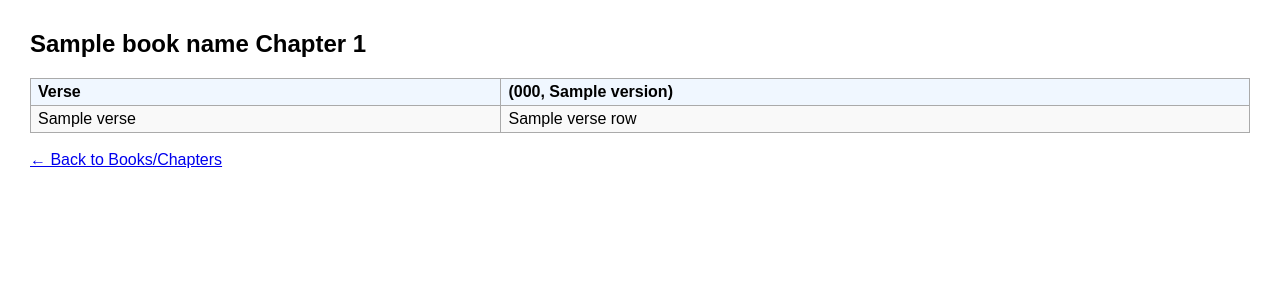
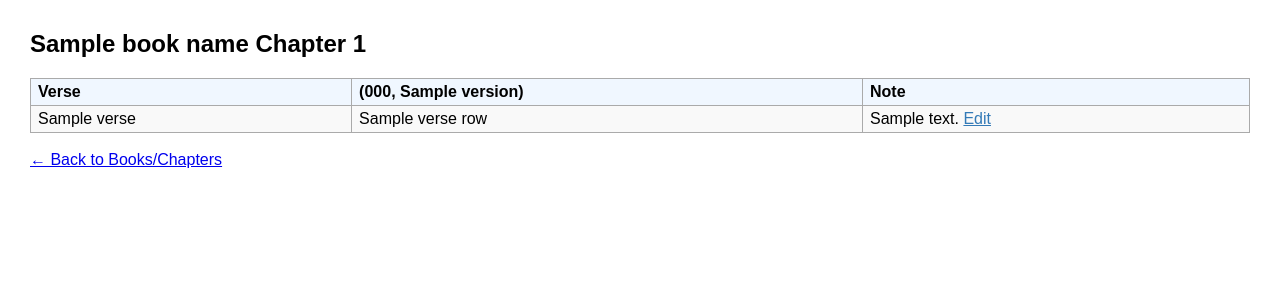
Before and after one commit to zhulu248/bible-app, a Flask app: template templates/chapter_multi.html in a window 1280 px wide. Shown: the top 300 px of the page. Run offline with Flask 3, Linux system fonts and the light colour scheme; the template is opened without the code that fills it: most values are stand-ins (such as "Sample title", 1, 10 or a date in 2020).

Commit message:
Add note-taking feature and improvements

```diff
--- a/app_multi.py
+++ b/app_multi.py
@@ -1,10 +1,11 @@
-from flask import Flask, render_template, g, request, url_for, redirect
+from flask import Flask, render_template, g, request, jsonify
 import sqlite3
 from pathlib import Path
 
 app = Flask(__name__)
 BASE_DIR = Path(__file__).resolve().parent
 DATABASE = BASE_DIR / "kjv.db"
+NOTES_DB = BASE_DIR / "notes.db"
 
 AVAILABLE_VERSIONS = [
     ("KJV", "King James Version"),
@@ -19,11 +20,20 @@ def get_db():
         db = g._database = sqlite3.connect(DATABASE)
     return db
 
+def get_notes_db():
+    db = getattr(g, "_notes_db", None)
+    if db is None:
+        db = g._notes_db = sqlite3.connect(NOTES_DB)
+    return db
+
 @app.teardown_appcontext
-def close_connection(exception):
+def close_connections(exception):
     db = getattr(g, "_database", None)
     if db is not None:
         db.close()
+    notes_db = getattr(g, "_notes_db", None)
+    if notes_db is not None:
+        notes_db.close()
 
 @app.route("/", methods=["GET"])
 def index():
@@ -31,7 +41,7 @@ def index():
     cur.execute("SELECT id, name FROM KJV_books")
     books_raw = cur.fetchall()
 
-    # get chapter count for each book
+    # Get chapter count for each book
     cur.execute("SELECT book_id, MAX(chapter) FROM verses GROUP BY book_id")
     chapter_counts = {book_id: max_chapter for book_id, max_chapter in cur.fetchall()}
 
@@ -56,7 +66,6 @@ def show_chapter(book_id, chapter_num):
     cur.execute("SELECT name FROM KJV_books WHERE id = ?", (book_id,))
     book_name = cur.fetchone()[0]
 
-    # Get versions from query, default if not provided
     versions = request.args.getlist("version")
     if not versions:
         versions = ["KJV", "CUV_SIM"]
@@ -70,19 +79,26 @@ def show_chapter(book_id, chapter_num):
         """, (book_id, chapter_num, v))
         version_texts[v] = cur.fetchall()
 
-    # Use verse numbers from KJV if present, else any version
     base_version = "KJV" if "KJV" in version_texts and version_texts["KJV"] else next(iter(version_texts))
     verse_numbers = [row[0] for row in version_texts[base_version]]
 
-    # Build list of rows for template
+    # Fetch notes for these verses
+    notes_db = get_notes_db()
+    notes_cur = notes_db.cursor()
+    notes_cur.execute("""
+        SELECT verse, note FROM notes
+        WHERE book_id = ? AND chapter = ?
+    """, (book_id, chapter_num))
+    notes_map = {row[0]: row[1] for row in notes_cur.fetchall()}
+
     verses_data = []
     for idx, verse_num in enumerate(verse_numbers):
         verse_row = {"verse": verse_num}
         for v in versions:
             verse_row[v] = version_texts[v][idx][1] if idx < len(version_texts[v]) else ""
+        verse_row["note"] = notes_map.get(verse_num, "")
         verses_data.append(verse_row)
 
-    # To pass selected versions back to the book page
     version_query = [("version", v) for v in versions]
 
     return render_template("chapter_multi.html",
@@ -93,5 +109,23 @@ def show_chapter(book_id, chapter_num):
                            book_id=book_id,
                            version_query=version_query)
 
+@app.route("/save_note", methods=["POST"])
+def save_note():
+    data = request.get_json()
+    book_id = data["book_id"]
+    chapter = data["chapter"]
+    verse = data["verse"]
+    note = data["note"]
+
+    db = get_notes_db()
+    c = db.cursor()
+    c.execute("""
+        INSERT INTO notes (book_id, chapter, verse, note)
+        VALUES (?, ?, ?, ?)
+        ON CONFLICT(book_id, chapter, verse) DO UPDATE SET note=excluded.note
+    """, (book_id, chapter, verse, note))
+    db.commit()
+    return jsonify(success=True)
+
 if __name__ == "__main__":
     app.run(debug=True)
--- a/templates/chapter_multi.html
+++ b/templates/chapter_multi.html
@@ -10,7 +10,41 @@
         th { background: #f0f7ff; }
         tr:nth-child(even) { background: #f9f9f9; }
         .back { margin-bottom: 20px; }
+        .edit-note-btn { color: #337ab7; cursor: pointer; text-decoration: underline; }
+        .note-form { display: none; }
     </style>
+    <script>
+        function editNote(verse) {
+            document.getElementById('note-form-' + verse).style.display = '';
+            document.getElementById('note-text-' + verse).style.display = 'none';
+            document.getElementById('edit-btn-' + verse).style.display = 'none';
+        }
+        function saveNote(book_id, chapter, verse) {
+            let noteInput = document.getElementById('note-input-' + verse);
+            fetch("/save_note", {
+                method: "POST",
+                headers: {"Content-Type": "application/json"},
+                body: JSON.stringify({
+                    book_id: book_id,
+                    chapter: chapter,
+                    verse: verse,
+                    note: noteInput.value
+                })
+            }).then(r => r.json()).then(data => {
+                if (data.success) {
+                    document.getElementById('note-text-' + verse).innerText = noteInput.value;
+                    document.getElementById('note-form-' + verse).style.display = 'none';
+                    document.getElementById('note-text-' + verse).style.display = '';
+                    document.getElementById('edit-btn-' + verse).style.display = '';
+                }
+            });
+        }
+        function cancelEdit(verse) {
+            document.getElementById('note-form-' + verse).style.display = 'none';
+            document.getElementById('note-text-' + verse).style.display = '';
+            document.getElementById('edit-btn-' + verse).style.display = '';
+        }
+    </script>
 </head>
 <body>
     <h2>{{ book_name }} Chapter {{ chapter_num }}</h2>
@@ -20,6 +54,7 @@
             {% for v in versions %}
                 <th>{{ v }}</th>
             {% endfor %}
+            <th>Note</th>
         </tr>
         {% for verse_row in verses_data %}
         <tr>
@@ -29,6 +64,15 @@
                     {{ verse_row[v] if verse_row[v] else "&mdash;" }}
                 </td>
             {% endfor %}
+            <td>
+                <span id="note-text-{{ verse_row.verse }}">{{ verse_row.note }}</span>
+                <span id="edit-btn-{{ verse_row.verse }}" class="edit-note-btn" onclick="editNote({{ verse_row.verse }})">Edit</span>
+                <span id="note-form-{{ verse_row.verse }}" class="note-form">
+                    <input type="text" id="note-input-{{ verse_row.verse }}" value="{{ verse_row.note|e }}" size="40">
+                    <button type="button" onclick="saveNote({{ book_id }}, {{ chapter_num }}, {{ verse_row.verse }})">Save</button>
+                    <button type="button" onclick="cancelEdit({{ verse_row.verse }})">Cancel</button>
+                </span>
+            </td>
         </tr>
         {% endfor %}
     </table>
```
Also changed, not shown: create_notes_database.py (added, +14 -0 lines), notes.db (added).
